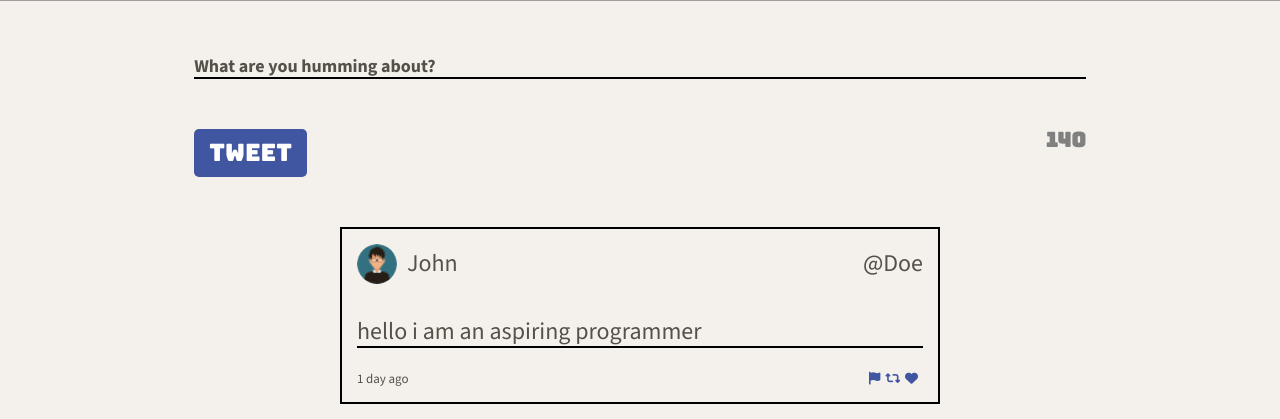
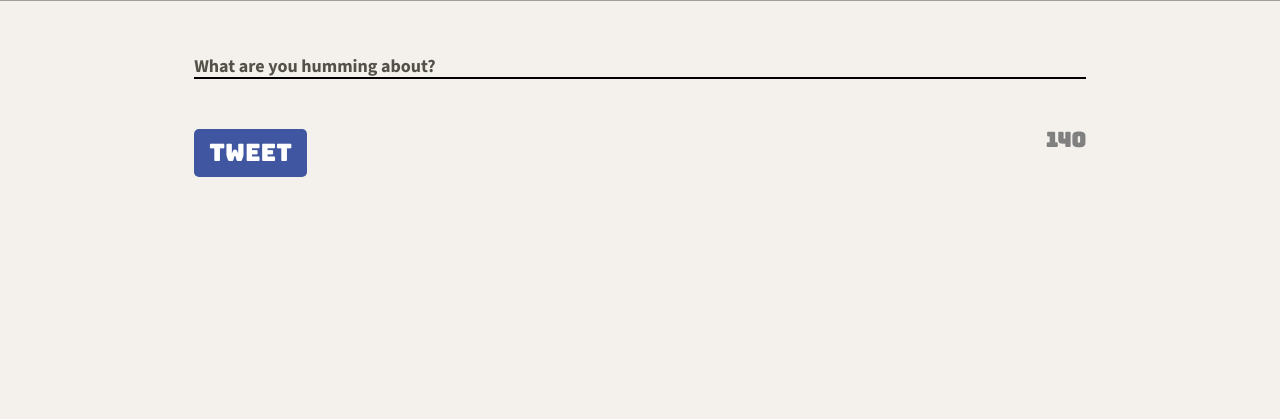
Before and after one commit to CodeJuuun/tweeter, a website: page public/index.html in a window 1280 px wide. Shown: the part 519-938 px from the top of the page. After the commit the page ends 800 px from the top, so only its background shows below. Drawn offline with nearby package versions, Linux system fonts and the light colour scheme; grey boxes are pictures that could not be loaded.

Commit message:
removed hardcoded html, instead will be rendered dynamically via client.js

```diff
--- a/public/index.html
+++ b/public/index.html
@@ -22,12 +22,7 @@
     <link rel="stylesheet" href="/styles/new-tweet.css" type="text/css">
     <link rel="stylesheet" href="/styles/tweet.css" type="text/css">
 
-    <!-- External JS -->
-    <script src="https://ajax.googleapis.com/ajax/libs/jquery/3.4.1/jquery.min.js"></script>
 
-    <!-- App JS -->
-    <script type="text/javascript" src="/scripts/client.js"></script>
-    <script type="text/javascript" src="/scripts/composer-char-counter.js"></script>
   </head>
 
   <body>
@@ -67,32 +62,16 @@
   </form>
 </section>
 
-<section class="tweets-container">
-
-  <!-- Will represent all contained tweets -->
-  <article class="tweet-box">
-    <!-- header will contain user info -->
-    <header>
-      <div class="user-box">
-        <img src="/images/user.png" alt="user avatar">
-        <span class="tweet-name"> John </span>
-      </div>
-      <span class="tweet-username">@Doe</span>
-    </header>
-
-    <p class="tweet-contents">hello i am an aspiring programmer</p>
-
-    <!-- footer will have timestamps -->
-    <footer>
-      <span class="timestamp"> 1 day ago</span>
-      <div class="icons">
-        <i class="fa-solid fa-flag hover-effect"></i>
-        <i class="fa-solid fa-retweet hover-effect"></i>
-        <i class="fa-solid fa-heart hover-effect"></i>
-      </div>
-    </footer>
-  </article>
+<section id="tweets-container">
+  <!-- This section is dynamically rendered via client.js,  review there -->
 </section>
     </main>
+
+    <!-- External JS -->
+    <script src="https://ajax.googleapis.com/ajax/libs/jquery/3.4.1/jquery.min.js"></script>
+
+    <!-- App JS -->
+    <script type="text/javascript" src="/scripts/client.js"></script>
+    <script type="text/javascript" src="/scripts/composer-char-counter.js"></script>
   </body>
 </html>
--- a/public/scripts/client.js
+++ b/public/scripts/client.js
@@ -1,5 +1,3 @@
-/*
- * Client-side JS logic goes here
- * jQuery is already loaded
- * Reminder: Use (and do all your DOM work in) jQuery's document ready function
- */
+$(document).ready(() => {
+
+})
```
